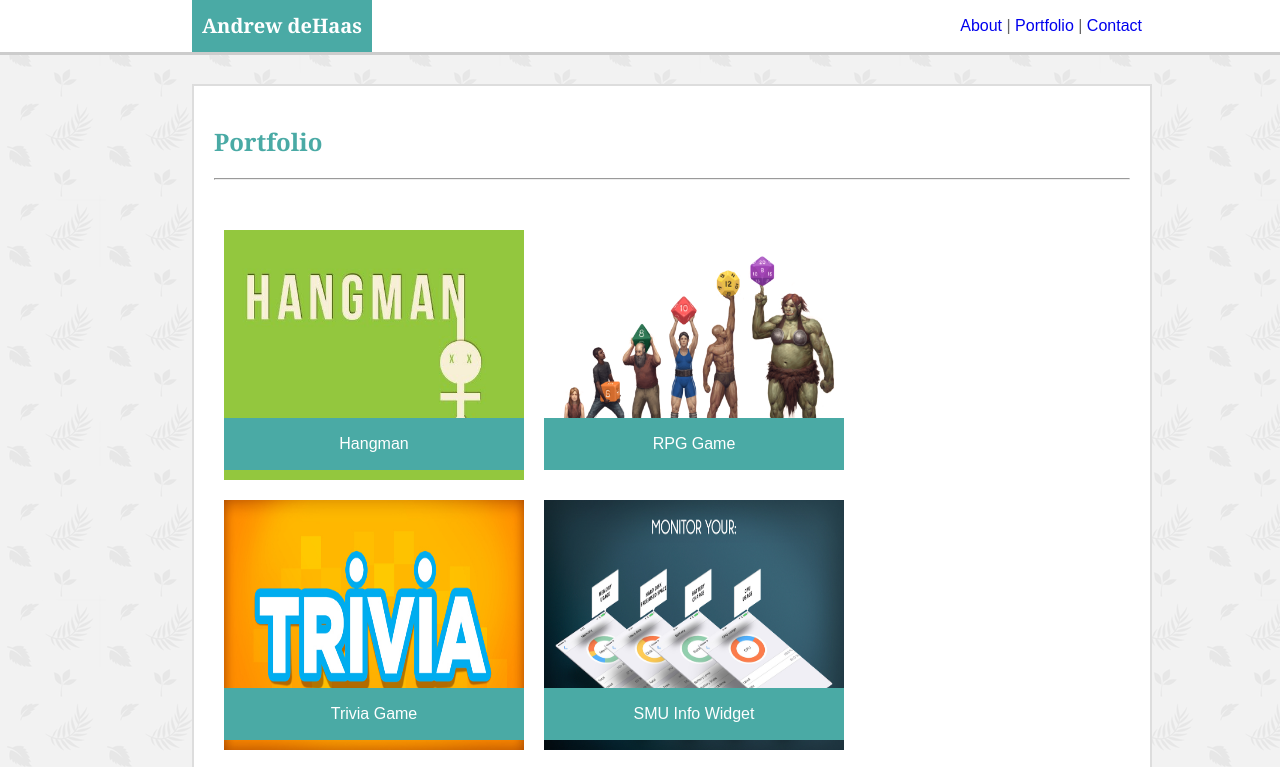
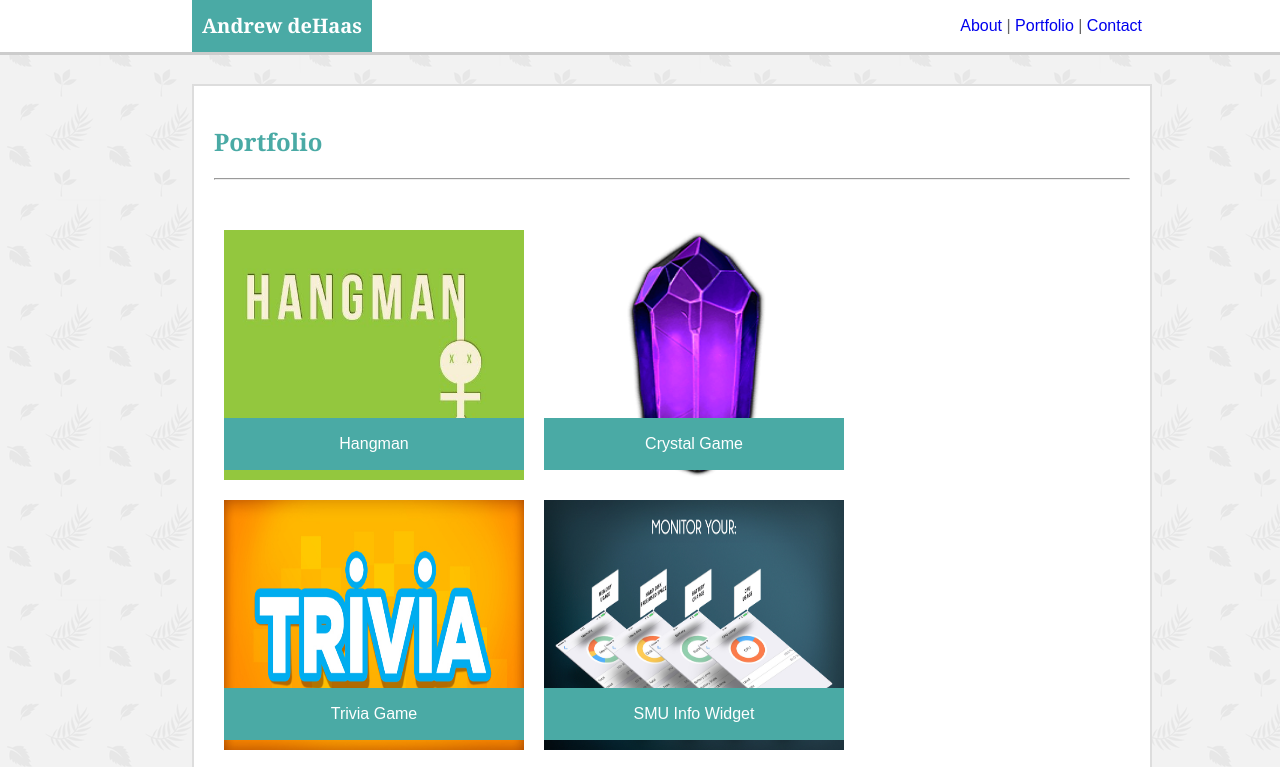
Before and after one commit to strikerst09/Responsive-Portfolio, a plain HTML site: page portfolio.html in a window 1280 px wide. Shown: the top 767 px of the page. Drawn offline with Linux system fonts and the light colour scheme.

Commit message:
updating portfolio page

```diff
--- a/portfolio.html
+++ b/portfolio.html
@@ -38,11 +38,11 @@
                 </div>
             </div>
             <div class="imgbox">
-                <a class="img" href="RPG.asp" target="_blank">
-                    <img src="assets/images/rpg.png" alt="My RPG Game!" id="RPGImg">
+                <a class="img" href="unit-4-game/index.html" target="_blank">
+                    <img src="assets/images/Crystal_cosmic.png" alt="My Crystal Collector Game!" id="RPGImg">
                 </a>
                 <div class="banner">
-                    <a class="bannerlink" href="RPG.asp" target="_blank">RPG Game</a>
+                    <a class="bannerlink" href="RPG.asp" target="_blank">Crystal Game</a>
                 </div>
             </div>
             <br>
```
Also changed, not shown: assets/images/Crystal_cosmic.png (added).
